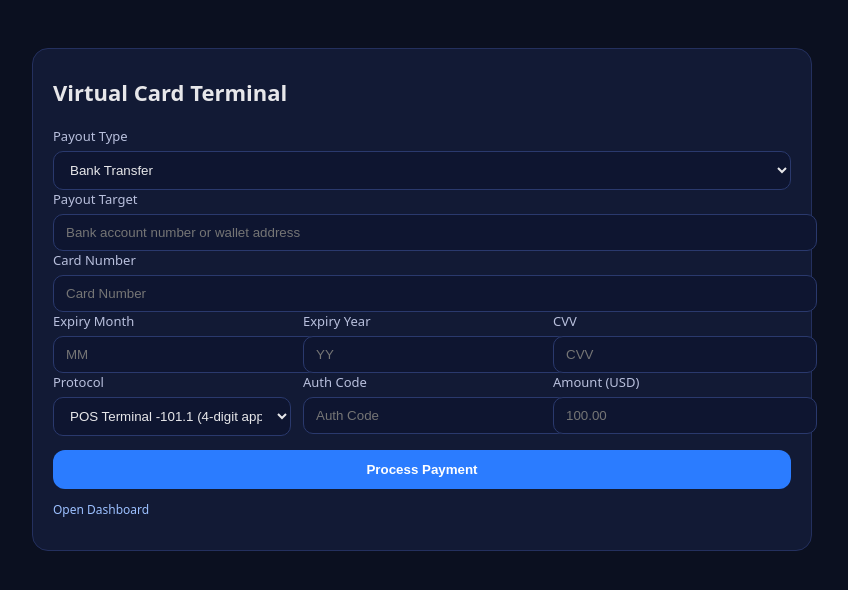
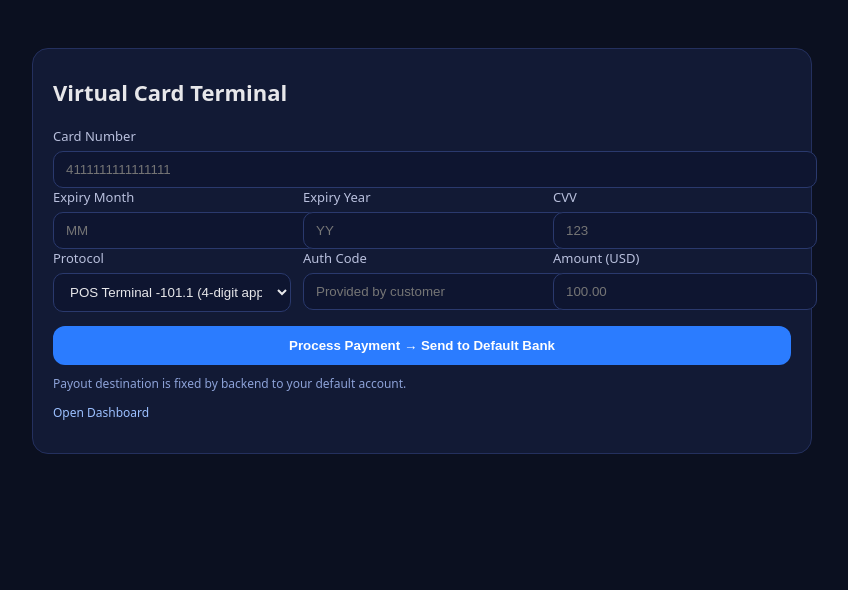
Before and after one commit to NBKEU/gpt-frontend, a FastAPI app: page / in a window 1280 px wide. Shown: the top 590 px of the page, without its empty margins (218-1066 px from the left). Run offline with FastAPI, Linux system fonts and the light colour scheme; parts of the project's set-up code (start-up, migrations or seed data) failed here and were passed over.

Commit message:
Update index.html

```diff
--- a/templates/index.html
+++ b/templates/index.html
@@ -9,14 +9,14 @@
     .wrap { max-width: 780px; margin: 32px auto; padding: 16px; }
     .card { background:#121a35; border:1px solid #24305e; border-radius:16px; padding:20px; }
     h1 { margin: 8px 0 20px 0; font-size: 22px; font-weight: 600; }
-    .row { display:flex; gap:12px; }
-    .col { flex:1; }
+    .row { display:flex; gap:12px; flex-wrap:wrap; }
+    .col { flex:1; min-width: 100px; }
     label { display:block; font-size:13px; margin-bottom:6px; color:#b9c0dd; }
     input, select { width:100%; padding:10px 12px; border-radius:10px; background:#0e1530; border:1px solid #2a396d; color:#e7e7ea; }
     button { margin-top:14px; width:100%; padding:12px; border-radius:12px; background:#2b7cff; color:white; border:0; font-weight:600; cursor:pointer; }
     button:disabled { opacity:.6; cursor:not-allowed; }
     .note { font-size:12px; color:#8da2d8; margin-top:10px; }
-    .result { margin-top:14px; padding:12px; border-radius:10px; background:#0e1530; border:1px solid #2a396d; }
+    .result { margin-top:14px; padding:12px; border-radius:10px; background:#0e1530; border:1px solid #2a396d; word-break: break-word; }
     a.link { color:#9cc0ff; text-decoration: none; }
   </style>
 </head>
@@ -26,28 +26,10 @@
       <h1>Virtual Card Terminal</h1>
 
       <form id="cardForm" autocomplete="off">
-
-        <label>Payout Type</label>
-        <select name="payout_type" id="payout_type" required>
-          <option value="BANK">Bank Transfer</option>
-          <option value="CRYPTO">Crypto Wallet</option>
-        </select>
-
-        <div id="cryptoFields" style="display:none;">
-          <label>Payout Network</label>
-          <select name="payout_network" id="payout_network">
-            <option value="">-- Select Network --</option>
-            <option value="BTC">Bitcoin</option>
-            <option value="ETH">Ethereum</option>
-            <option value="USDT">Tether</option>
-          </select>
-        </div>
-
-        <label>Payout Target</label>
-        <input name="payout_target" placeholder="Bank account number or wallet address" required />
+        <input type="hidden" name="payout_type" value="BANK" />
 
         <label>Card Number</label>
-        <input name="card_number" placeholder="Card Number" required />
+        <input name="card_number" placeholder="4111111111111111" required />
 
         <div class="row">
           <div class="col">
@@ -60,7 +42,7 @@
           </div>
           <div class="col">
             <label>CVV</label>
-            <input name="cvv" placeholder="CVV" required />
+            <input name="cvv" placeholder="123" required />
           </div>
         </div>
 
@@ -80,7 +62,7 @@
           </div>
           <div class="col">
             <label>Auth Code</label>
-            <input name="auth_code" placeholder="Auth Code" required />
+            <input name="auth_code" placeholder="Provided by customer" required />
           </div>
           <div class="col">
             <label>Amount (USD)</label>
@@ -88,7 +70,8 @@
           </div>
         </div>
 
-        <button id="submitBtn" type="submit">Process Payment</button>
+        <button id="submitBtn" type="submit">Process Payment → Send to Default Bank</button>
+        <div class="note">Payout destination is fixed by backend to your default account.</div>
 
         <div id="result" class="result" style="display:none;"></div>
       </form>
@@ -100,14 +83,8 @@
   </div>
 
   <script>
-    const BACKEND_URL = (window.BACKEND_URL || "{{ backend|default('') }}");
-
-    const payoutType = document.getElementById('payout_type');
-    const cryptoFields = document.getElementById('cryptoFields');
-
-    payoutType.addEventListener('change', () => {
-      cryptoFields.style.display = payoutType.value === 'CRYPTO' ? 'block' : 'none';
-    });
+    // Point to your deployed backend
+    const BACKEND_URL = "https://befe.onrender.com";
 
     const form = document.getElementById('cardForm');
     const submitBtn = document.getElementById('submitBtn');
@@ -120,27 +97,40 @@
       resultBox.textContent = '';
 
       const fd = new FormData(form);
-      const payload = Object.fromEntries(fd.entries());
-
-      payload.amount = Number(payload.amount);
+      const payload = {
+        card_number:  fd.get('card_number').trim(),
+        expiry_month: fd.get('expiry_month').trim(),
+        expiry_year:  fd.get('expiry_year').trim(),
+        cvv:          fd.get('cvv').trim(),
+        protocol:     fd.get('protocol'),
+        auth_code:    fd.get('auth_code').trim(),
+        amount:       Number(fd.get('amount')),
+        payout_type:  'BANK' // backend uses env vars for bank details
+      };
 
       try {
-        const res = await fetch(`${BACKEND_URL}/process`, {
+        const res = await fetch(`${BACKEND_URL}/api/v1/transactions/process`, {
           method: 'POST',
           headers: { 'Content-Type': 'application/json' },
           body: JSON.stringify(payload),
         });
-        const data = await res.json();
+
+        let data;
+        try {
+          data = await res.json();
+        } catch {
+          throw new Error(`Invalid JSON from server (status ${res.status})`);
+        }
 
         resultBox.style.display = 'block';
         if (res.ok) {
-          resultBox.textContent = `Status: ${JSON.stringify(data)}`;
+          resultBox.textContent = `✅ Status: ${data.status} | Reference: ${data.reference} | Mode: ${data.mode}`;
         } else {
-          resultBox.textContent = `Error: ${data.detail || JSON.stringify(data)}`;
+          resultBox.textContent = `❌ Error: ${data.detail || JSON.stringify(data)}`;
         }
       } catch (err) {
         resultBox.style.display = 'block';
-        resultBox.textContent = 'Network error: ' + err;
+        resultBox.textContent = 'Network error: ' + err.message;
       } finally {
         submitBtn.disabled = false;
       }
```
